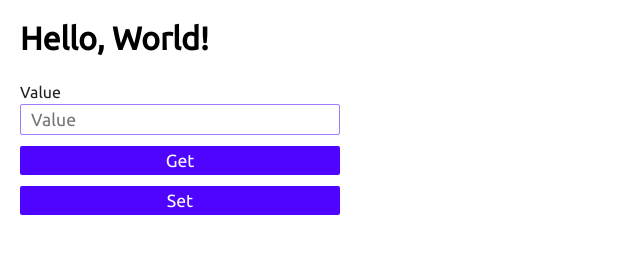
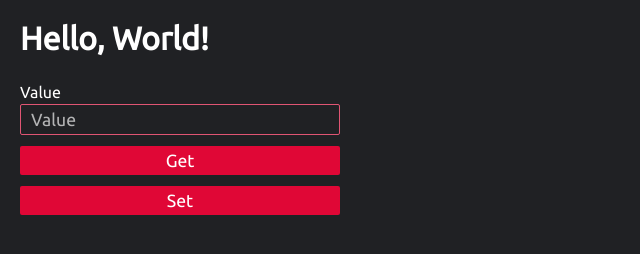
Before and after one commit to meparthka/set-and-get-value-jquery, a plain HTML site: page index.html in a window 1280 px wide. Shown: the whole page, without its empty margins (0-640 px from the left). Drawn offline with Linux system fonts and the light colour scheme.

Commit message:
change theme

```diff
--- a/style.css
+++ b/style.css
@@ -5,7 +5,13 @@
   padding: 0;
   box-sizing: border-box;
   font-family: 'Ubuntu', sans-serif;
+  background: #202124;
 }
+
+::placeholder { /* Chrome, Firefox, Opera, Safari 10.1+ */
+    color: rgba(255, 255, 255, 0.664);
+    opacity: 1; /* Firefox */
+  }
 
 .w-25{
     width: 25%;
@@ -25,22 +31,23 @@
 
 .form>.form-con>label {
     font-size: 1rem;
-    color: rgb(32, 32, 32);
+    color: rgb(255, 255, 255);
 }
 
 .form>.form-con>input {
+    color: #fff;
     margin-top: 3px !important;
     font-size: 1.1rem;
     padding: 5px 10px;
     outline: 0;
     transition: .5s;
-    border: 1px solid rgb(159, 124, 255);
+    border: 1px solid rgb(224, 85, 115);
     border-radius: 2px;
 }
 
 .form>.form-con>input:active,
 .form>.form-con>input:focus {
-    border: 1px solid rgb(79, 4, 255);
+    border: 1px solid rgb(224, 7, 54);
 }
 
 .form>.form-con>button {
@@ -49,7 +56,7 @@
     padding: 5px 10px;
     outline: 0;
     border: none;
-    background: rgb(79, 4, 255);
+    background: rgb(224, 7, 54);
     color: #fff;
     border-radius: 2px;
     cursor: pointer;
@@ -57,19 +64,13 @@
 }
 
 .form>.form-con>button:hover {
-    background: rgb(109, 46, 255);
+    background: rgb(233, 56, 95);
 }
 
 .form>.form-con>button:active {
-    background: rgb(159, 124, 255);
+    background: rgb(189, 12, 50);
 }
 
-.form>.form-con>button[disabled] {
-    background: rgb(159, 124, 255);
-    cursor: auto;
+h1{
+    color: #fff;
 }
-
-.form-error {
-    color: rgb(255, 67, 67);
-    font-size: .9rem;
-}
```
